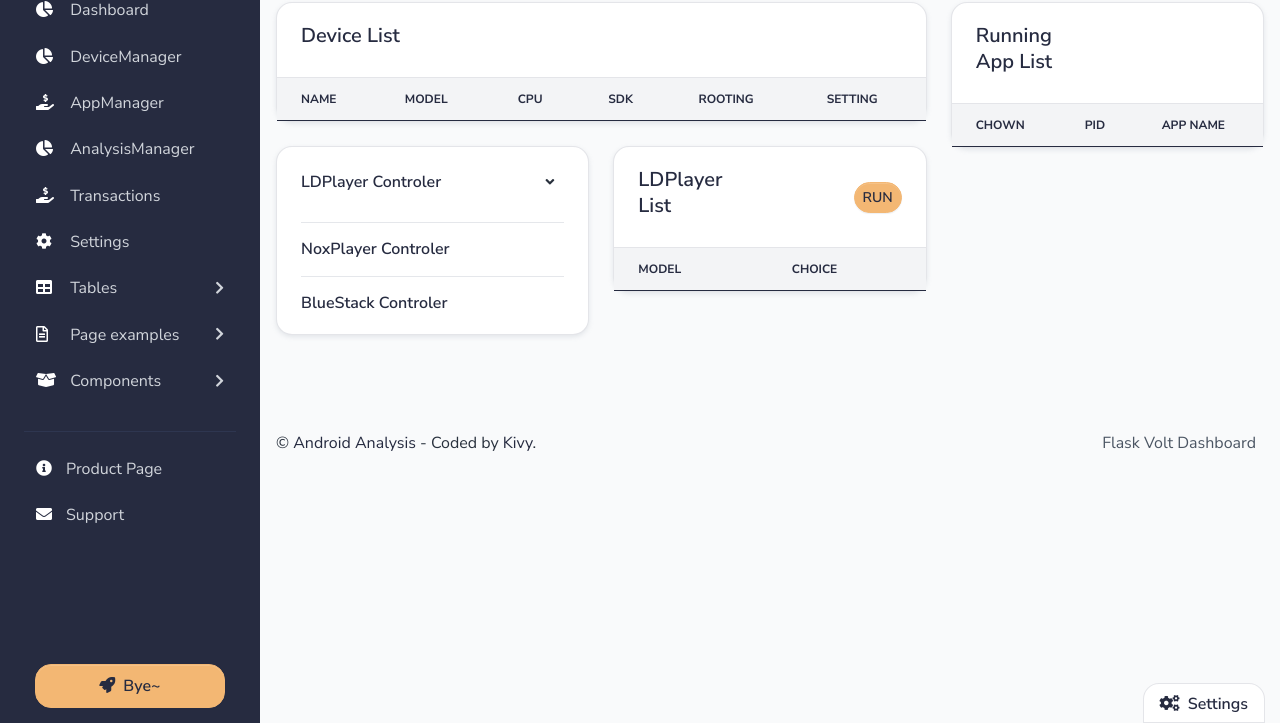
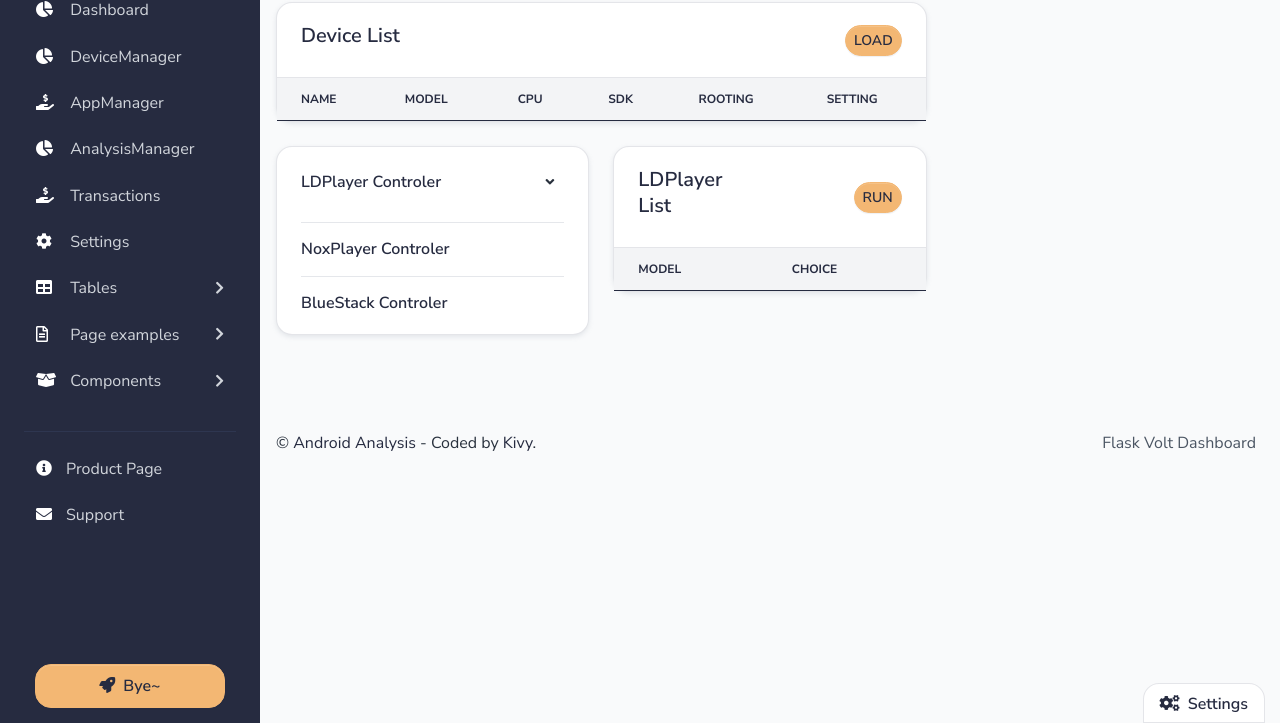
Before and after one commit to kivy678/Analysis, a Flask app: template app/device/templates/device.html in a window 1280 px wide. Shown: the part 77-800 px from the top of the page. Run offline with Flask 2, Linux system fonts and the light colour scheme; the template is opened without the code that fills it, so the values that code supplies are empty; parts of the project's set-up code (start-up, migrations or seed data) failed here and were passed over; some libraries are stand-ins or nearby versions.

Commit message:
디바이스 페이지 수정중

```diff
--- a/app/device/templates/device.html
+++ b/app/device/templates/device.html
@@ -18,12 +18,15 @@
                             <div class="col">
                             <h2 class="h5">Device List</h2>
                             </div>
+                            <div class="col text-right">
+                                <button type="button" class="btn btn-sm btn-secondary" id="ld-dev-load">LOAD</button>
+                            </div>
                         </div>
                     </div>
                     <div class="table-responsive">
                         <table class="table align-items-center table-flush">
                             <thead class="thead-light">
-                            <tr>
+                            <tr id="id-devlist-tb">
                                 <th scope="col">NAME</th>
                                 <th scope="col">MODEL</th>
                                 <th scope="col">CPU</th>
@@ -140,7 +143,7 @@
     </div>
 
 
-    <div class="col-12 col-xl-4 mb-4">
+    <div class="col-12 col-xl-4 mb-4"  style="display: none">
         <div class="col-12 px-0 mb-4">
             <div class="card border-light shadow-sm">
                 <div class="card-header">
@@ -178,6 +181,15 @@
     </div>
 
 
+
+
+
+
+
+
+
+
+
 </div>
 
 
@@ -186,6 +198,29 @@
 <!-- Specific Page JS goes HERE  -->
 {% block javascripts %}
 <script type="text/javascript">
+
+$(document).on('click', '#ld-dev-load', function() {
+  //  $('#id-devlist-tb').children('th').each(function(i, el) {
+     //   alert($(this).text());
+   // });
+
+    $.ajax({
+        url: "/device",
+        type: "GET",
+        data: {"data": 'load'},
+
+        success: function(response) {
+            console.log("SUCCESS: " + response);
+        },
+        error: function(error) {
+            console.log("ERROR: " + error);
+        }
+
+    });
+
+
+});
+
 
 $(document).on('click', '#ld_run_btn', function() {
 
```
Also changed, not shown: app/device/routes.py (+34 -13 lines).
